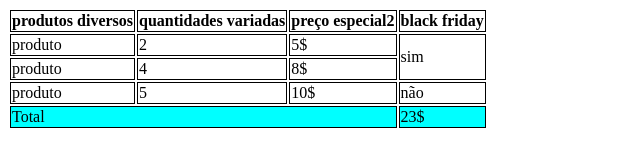
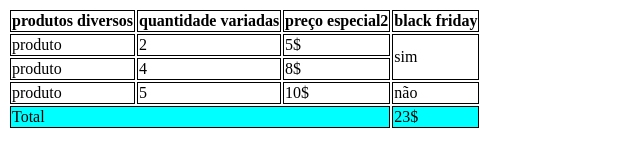
Before and after one commit to RogerCastro25/modulo-Html, a plain HTML site: page index.html in a window 1280 px wide. Shown: the whole page, without its empty margins (0-640 px from the left). Drawn offline with Linux system fonts and the light colour scheme.

Commit message:
mudando quantidades para quantidade na coluna produto

```diff
--- a/index.html
+++ b/index.html
@@ -18,7 +18,7 @@
         <thead>
             <tr>
                 <th>produtos diversos</th>
-                <th>quantidades variadas</th>
+                <th>quantidade variadas</th>
                 <th>preço especial2</th>
                 <th>black friday</th>
             </tr>
```
